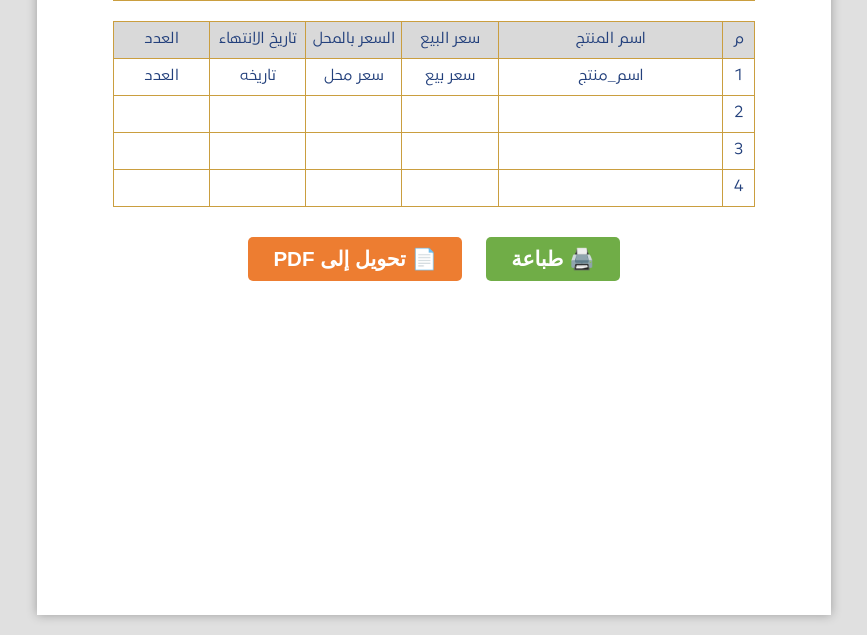
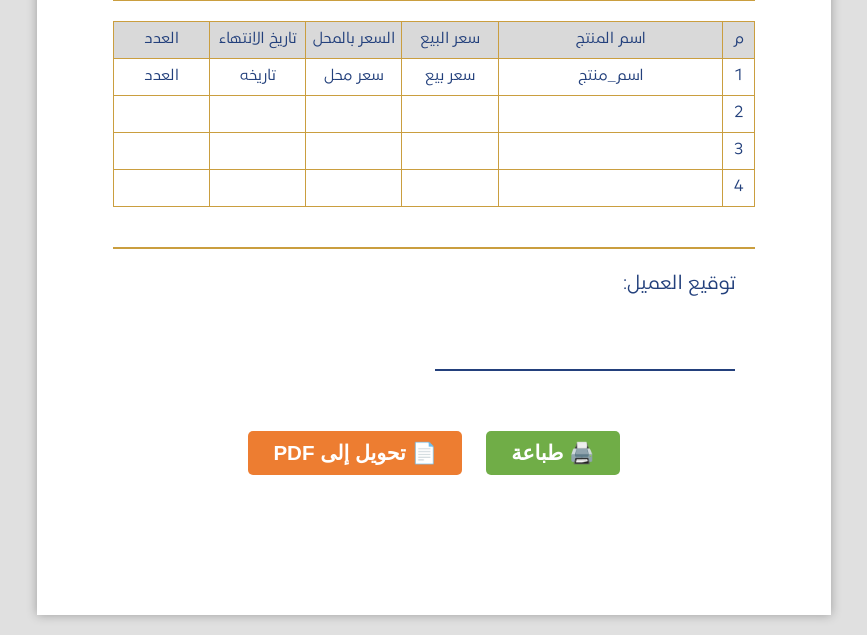
Before and after one commit to mohamed-ali0/rahash, a Flask app: template templates/visit_report.html in a window 1280 px wide. Shown: the part 528-1163 px from the top of the page, without its empty margins (206-1073 px from the left). Run offline with Flask 3, Linux system fonts and the light colour scheme; the template is opened without the code that fills it, so the values that code supplies are empty; some libraries are stand-ins or nearby versions.

Commit message:
added sinature

```diff
--- a/app.py
+++ b/app.py
@@ -630,9 +630,13 @@ def get_client_last_report_summary(current_user, client_id):
         }
 
         # Check for price issues in products
+        # Tolerance only applies when displayed price is LESS than our price
+        # If displayed price is HIGHER than our price, it's always a mismatch (no tolerance)
         for product in last_report.products:
             if product.displayed_price and product.product.taxed_price_store:
-                price_diff = abs(product.displayed_price - product.product.taxed_price_store)
+                displayed_price = float(product.displayed_price)
+                our_price = float(product.product.taxed_price_store)
+
                 # Load price tolerance from settings
                 try:
                     with open('sys_settings.json', 'r', encoding='utf-8') as f:
@@ -641,7 +645,16 @@ def get_client_last_report_summary(current_user, client_id):
                 except:
                     price_tolerance = 1.0
 
-                if price_diff > price_tolerance:
+                # Check for price mismatch
+                has_price_issue = False
+                if displayed_price > our_price:
+                    # Displayed price is higher than ours - ALWAYS a mismatch
+                    has_price_issue = True
+                else:
+                    # Displayed price is lower - allow tolerance
+                    has_price_issue = (our_price - displayed_price) > price_tolerance
+
+                if has_price_issue:
                     summary['priceIssues'] = True
                     break
 
--- a/templates/visit_report.html
+++ b/templates/visit_report.html
@@ -217,6 +217,35 @@
             border-radius: 8px;
         }
 
+        /* Client Signature Section */
+        .signature-section {
+            margin-top: 40px;
+            padding: 20px;
+            border-top: 2px solid #CA9E3F;
+            page-break-inside: avoid;
+        }
+
+        .signature-container {
+            display: flex;
+            justify-content: flex-start;
+            align-items: flex-end;
+            gap: 20px;
+        }
+
+        .signature-label {
+            font-size: 15.4pt;
+            font-weight: bold;
+            color: #23407C;
+            margin-bottom: 10px;
+        }
+
+        .signature-line {
+            border-bottom: 2px solid #23407C;
+            width: 300px;
+            height: 60px;
+            display: inline-block;
+        }
+
         /* Control buttons */
         .controls {
             margin-top: 30px;
@@ -397,6 +426,12 @@
             </table>
         </div>
 
+        <!-- Client Signature Section -->
+        <div class="signature-section">
+            <div class="signature-label">توقيع العميل:</div>
+            <div class="signature-line"></div>
+        </div>
+
         <!-- Control Buttons -->
         <div class="controls">
             <button class="btn btn-print" onclick="window.print()">🖨️ طباعة</button>
@@ -509,6 +544,8 @@
                     const row = tbody.insertRow();
 
                     // Check for price mismatch using price tolerance
+                    // Tolerance only applies when displayed price is LESS than our price
+                    // If displayed price is HIGHER than our price, it's always a mismatch (no tolerance)
                     const ourPrice = product.our_price_raw;
                     const displayedPrice = product.displayed_price_raw;
                     const tolerance = parseFloat(data.price_tolerance) || 1.0;
@@ -516,7 +553,13 @@
                     let hasPriceMismatch = false;
                     if (ourPrice !== null && ourPrice !== undefined &&
                         displayedPrice !== null && displayedPrice !== undefined) {
-                        hasPriceMismatch = Math.abs(ourPrice - displayedPrice) > tolerance;
+                        if (displayedPrice > ourPrice) {
+                            // Displayed price is higher than ours - ALWAYS a mismatch (no tolerance)
+                            hasPriceMismatch = true;
+                        } else {
+                            // Displayed price is lower - allow tolerance
+                            hasPriceMismatch = (ourPrice - displayedPrice) > tolerance;
+                        }
                     }
 
                     const priceStyle = hasPriceMismatch ? 'style="color: #8B0000; font-weight: bold;"' : '';
```
Also changed, not shown: DATABASE_PUSH_GUIDE.md (line endings or trailing spaces), frontend/js/main.js, migrate_suggested_products.py (line endings or trailing spaces), sys_settings.json (line endings or trailing spaces).
